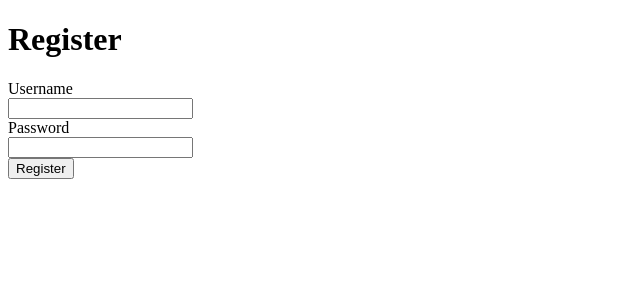
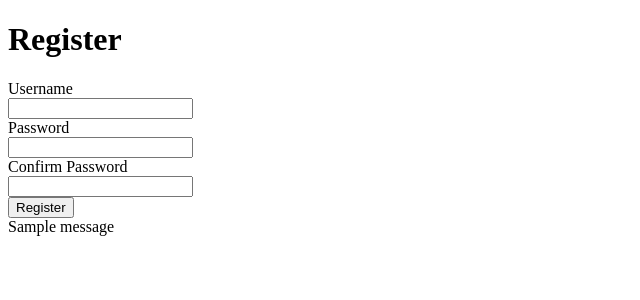
Before and after one commit to PetarPetrov24/Flask_Ecommerce_Mini, a Flask app: page /register in a window 1280 px wide. Shown: the top 300 px of the page, without its empty margins (0-640 px from the left). Run offline with Flask 3, Linux system fonts and the light colour scheme; tables that the repository leaves empty hold one stand-in row (values such as "Sample post"); one stand-in notice (Sample message) is shown.

Commit message:
Added logout route - Rename authetication route to login - Changed get[username/password] with form.username/password.data - Fixed the word password everywhere - Added additional logic for an admin user - In register fucntion changed extracting vars with .data - Changed the place of the header in base.html - Added the secret key var in authetication.html

```diff
--- a/app/forms.py
+++ b/app/forms.py
@@ -10,5 +10,5 @@ class LoginForm(FlaskForm):
 class RegisterForm(FlaskForm):
     username = StringField('Username', validators=[DataRequired()])
     password = PasswordField('Password', validators=[DataRequired()])
-    confirm_passowrd = PasswordField('Confirm Password', validators=[DataRequired()])
+    confirm_password = PasswordField('Confirm Password', validators=[DataRequired()])
     submit = SubmitField('Register')
--- a/app/routes.py
+++ b/app/routes.py
@@ -1,6 +1,6 @@
 from flask import render_template, request, redirect, url_for, session, flash, abort
-from flask_login import current_user, login_required
-from .models import Product, User
+from flask_login import current_user, login_required, login_user, logout_user
+from .models import Product, User, Order
 from .forms import LoginForm, RegisterForm
 from datetime import datetime
 from werkzeug.security import check_password_hash, generate_password_hash
@@ -47,28 +47,38 @@ def register_app(app):
         return redirect(url_for("shop"))
 
     @app.route("/login", methods=["GET", "POST"])
-    def authentication():
+    def login():
         form = LoginForm()
         if form.validate_on_submit():
-            username = request.form["username"]
-            password = request.form["password"]
-            user = User.query.filter(username=username).first()
-            if user and check_password_hash(user.password_hash, password):
+            username = form.username.data
+            password = form.password.data
+            user = User.query.filter_by(username=username).first()
+            if user and check_password_hash(user.password, password):
                 login_user(user)
+
+                if getattr(user, "is_admin", False):
+                    return redirect(url_for("admin"))
+
                 return redirect(url_for("shop"))
-            flash("Invalid credentials")
+            flash("Invalid credentials", "danger")
 
         return render_template("authentication.html", form=form)
+
+    @app.route("/logout")
+    @login_required
+    def logout():
+        logout_user()
+        return redirect(url_for("shop"))
 
     @app.route("/register", methods=["GET", "POST"])
     def register():
         form = RegisterForm()
         if form.validate_on_submit():
-            username = request.form.get("username")
-            password = request.form.get("password")
-            confirm_password = request.form.get("confirm_passowrd")
+            username = form.username.data
+            password = form.password.data
+            confirm_password = form.confirm_password.data
 
-            if password != confirm_passowrd:
+            if password != confirm_password:
                 flash("Passwords do not match")
                 return redirect(url_for("register"))
 
@@ -91,7 +101,7 @@ def register_app(app):
         products = Product.query.all()
         total_users = User.query.count()
         total_orders = Order.query.count()
-        completed_sales_count = Order.query.filter_by(status=True).count
+        completed_sales_count = Order.query.filter_by(status=True).count()
         pending_orders = Order.query.filter_by(status=False).count()
         total_sales = db.session.query(db.func.sum(Order.total_price)).scalar() or 0
         return render_template(
--- a/app/templates/register.html
+++ b/app/templates/register.html
@@ -28,10 +28,37 @@
                 {{ form.password}}
             </div>
 
+            <div class="register-confirm-passoword-label">
+                {{ form.confirm_password.label}}
+            </div>
+
+            <div class="register-confirm-passowrd">
+                {{ form.confirm_password }}
+            </div>
+
             <div class="register-btn-scope">
                 {{ form.submit(class="register-btn")}}
             </div>
         </form>
+        {% with messages = get_flashed_messages(with_categories=true) %}
+            {% if messages %}
+                <div class="flash-messages">
+                    {% for category, message in messages %}
+                        <div class="flash {{ category }}">
+                            {{ message }}
+                        </div>
+                    {% endfor %}
+                </div>
+            {% endif %}
+        {% endwith %}
+
+        {% for field, errors in form.errors.items() %}
+            {% for error in errors %}
+                <div class="flash danger">
+                    {{ error }}
+                </div>
+            {% endfor %}
+        {% endfor %}
     </div>
 </body>
 </html>
```
Also changed, not shown: app/templates/authentication.html (+21 -4 lines), app/templates/base.html (+5 -4 lines).
